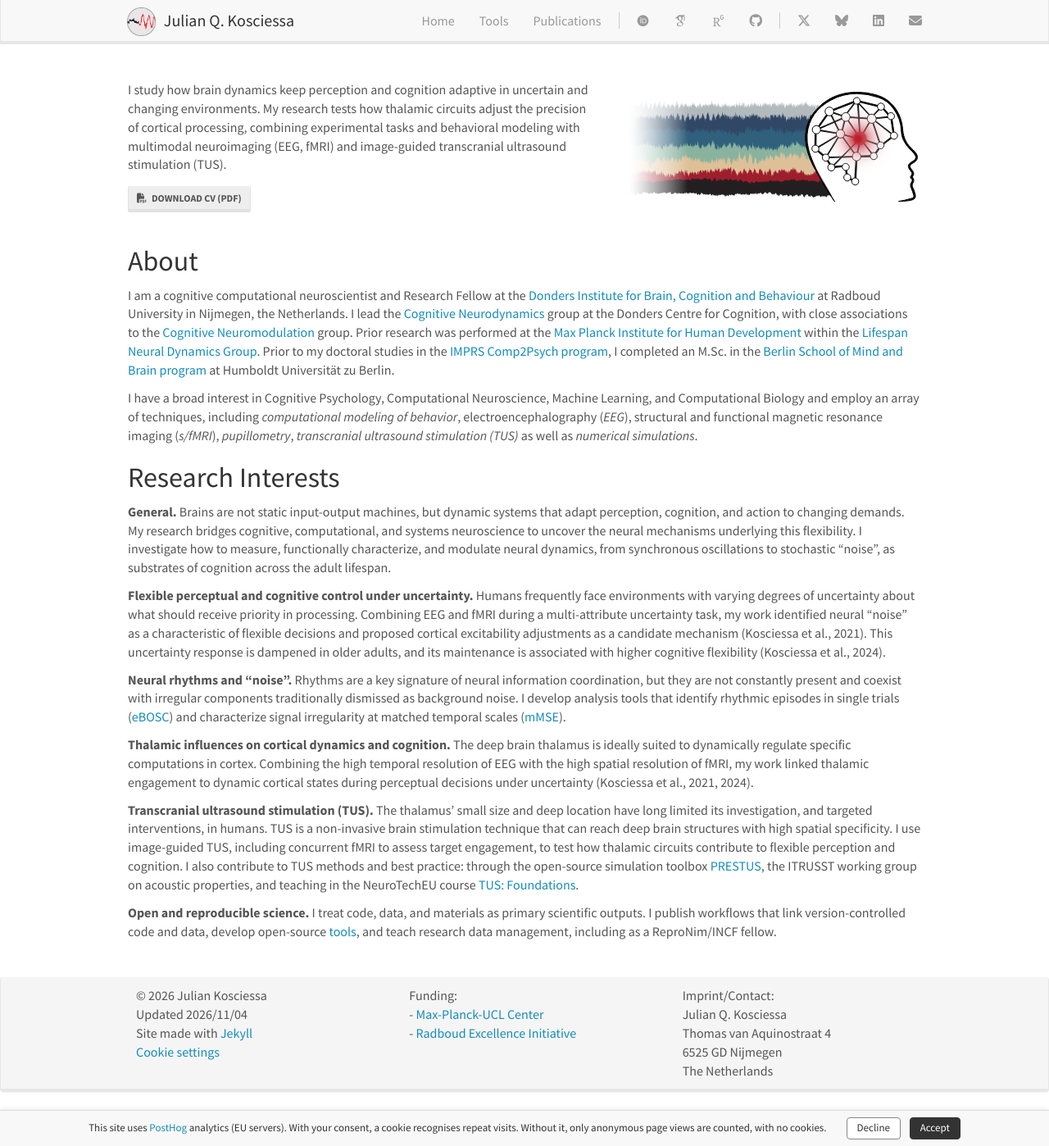
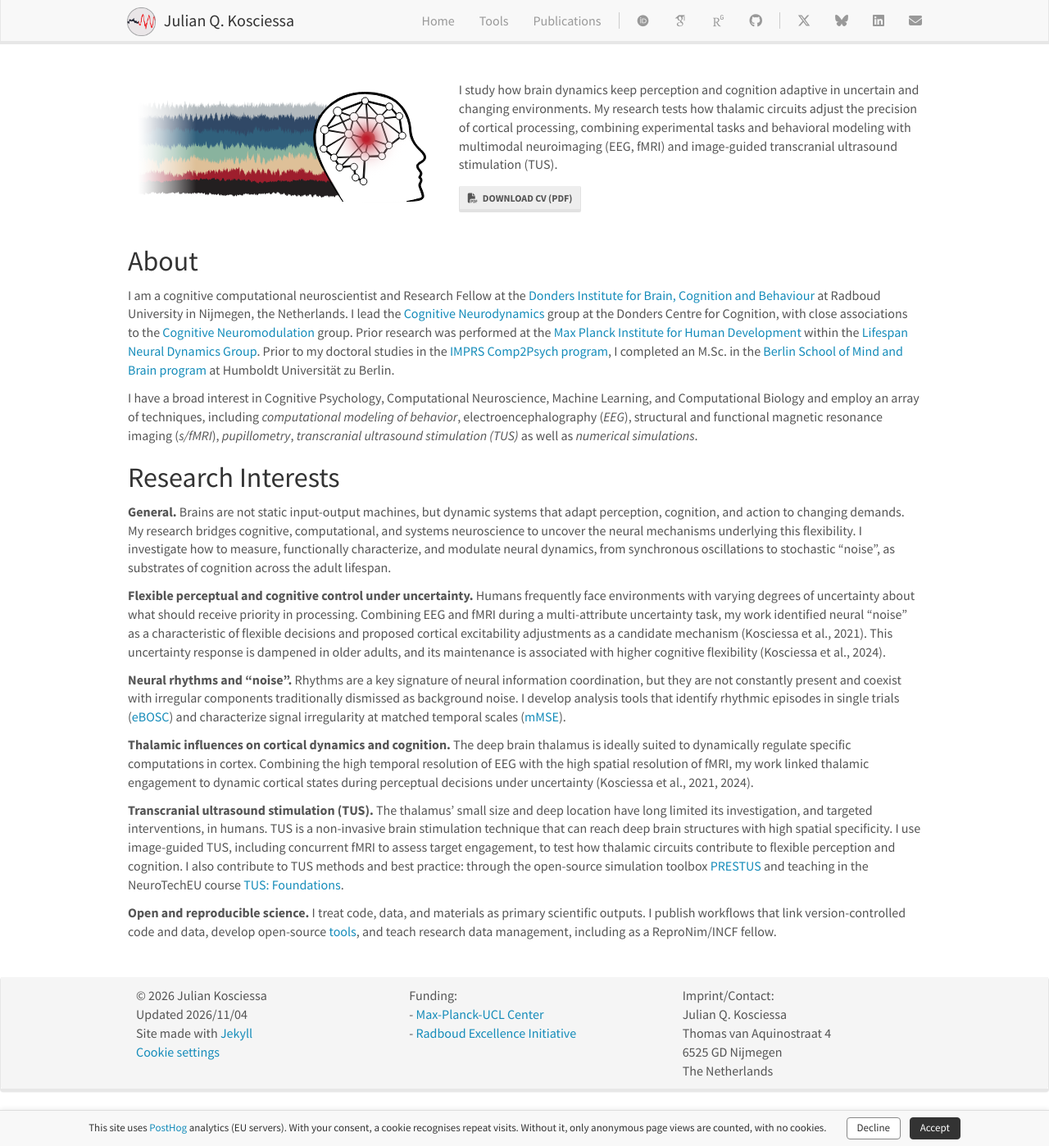
Before and after one commit to jkosciessa/jkosciessa.github.io, a Jekyll site: the page built from _pages/home.md, in a window 1280 px wide and 1398 px high. Shown: the whole window at 82% size. Built offline with Jekyll 4.4.1, drawn with Linux system fonts in a browser that asks for light colours; some web fonts are replaced.

Commit message:
home: logo left of summary; drop ITRUSST clause from TUS paragraph

```diff
--- a/_pages/home.md
+++ b/_pages/home.md
@@ -7,15 +7,15 @@ permalink: /
 ---
 
 <div class="hero">
+<div class="hero-logo">
+<img src="{{ site.url }}{{ site.baseurl }}/images/logo_lab.svg" alt="Cognitive Neurodynamics logo: layered neural signals beside a head with a brain network">
+</div>
 <div class="hero-text" markdown="1">
 
 I study how brain dynamics keep perception and cognition adaptive in uncertain and changing environments. My research tests how thalamic circuits adjust the precision of cortical processing, combining experimental tasks and behavioral modeling with multimodal neuroimaging (EEG, fMRI) and image-guided transcranial ultrasound stimulation (TUS).
 
 <a class="btn btn-default btn-sm btn-cv" href="{{ site.url }}{{ site.baseurl }}/downloads/cv_kosciessa.pdf"><i class="fa-solid fa-file-pdf" aria-hidden="true"></i>Download CV (PDF)</a>
 
-</div>
-<div class="hero-logo">
-<img src="{{ site.url }}{{ site.baseurl }}/images/logo_lab.svg" alt="Cognitive Neurodynamics logo: layered neural signals beside a head with a brain network">
 </div>
 </div>
 
@@ -35,7 +35,7 @@ I have a broad interest in Cognitive Psychology, Computational Neuroscience, Mac
 
 **Thalamic influences on cortical dynamics and cognition.** The deep brain thalamus is ideally suited to dynamically regulate specific computations in cortex. Combining the high temporal resolution of EEG with the high spatial resolution of fMRI, my work linked thalamic engagement to dynamic cortical states during perceptual decisions under uncertainty (Kosciessa et al., 2021, 2024).
 
-**Transcranial ultrasound stimulation (TUS).** The thalamus' small size and deep location have long limited its investigation, and targeted interventions, in humans. TUS is a non-invasive brain stimulation technique that can reach deep brain structures with high spatial specificity. I use image-guided TUS, including concurrent fMRI to assess target engagement, to test how thalamic circuits contribute to flexible perception and cognition. I also contribute to TUS methods and best practice: through the open-source simulation toolbox [PRESTUS]({{ site.url }}{{ site.baseurl }}/tools), the ITRUSST working group on acoustic properties, and teaching in the NeuroTechEU course [TUS: Foundations](https://nteucampus.org/course/transcranial-ultrasonic-stimulation-tus-foundations).
+**Transcranial ultrasound stimulation (TUS).** The thalamus' small size and deep location have long limited its investigation, and targeted interventions, in humans. TUS is a non-invasive brain stimulation technique that can reach deep brain structures with high spatial specificity. I use image-guided TUS, including concurrent fMRI to assess target engagement, to test how thalamic circuits contribute to flexible perception and cognition. I also contribute to TUS methods and best practice: through the open-source simulation toolbox [PRESTUS]({{ site.url }}{{ site.baseurl }}/tools) and teaching in the NeuroTechEU course [TUS: Foundations](https://nteucampus.org/course/transcranial-ultrasonic-stimulation-tus-foundations).
 
 **Open and reproducible science.** I treat code, data, and materials as primary scientific outputs. I publish workflows that link version-controlled code and data, develop open-source [tools]({{ site.url }}{{ site.baseurl }}/tools), and teach research data management, including as a ReproNim/INCF fellow.
 
--- a/css/main.scss
+++ b/css/main.scss
@@ -141,6 +141,6 @@ firstp {
 .hero-logo { flex: 0 0 38%; }
 #homeid .hero-logo img { width: 100%; height: auto; margin: 0; border-radius: 0; box-shadow: none; }
 @media (max-width: 767px) {
-  .hero { flex-direction: column-reverse; gap: 12px; }
+  .hero { flex-direction: column; gap: 12px; }
   .hero-logo { flex-basis: auto; width: 80%; }
 }
```
